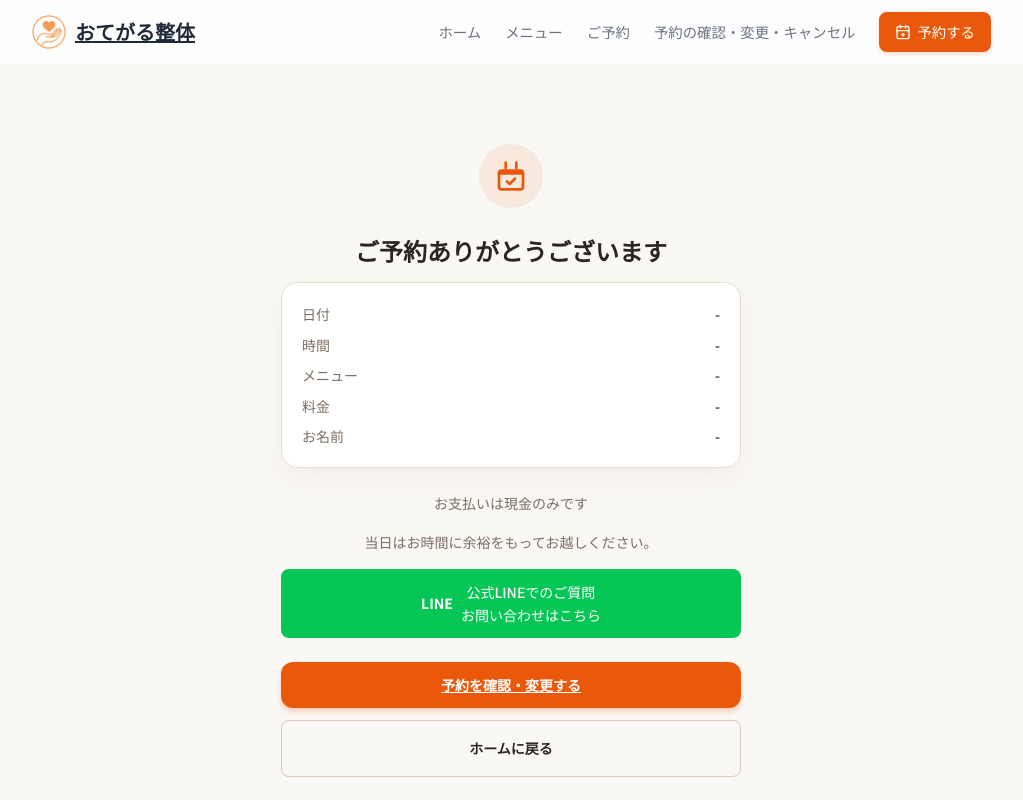
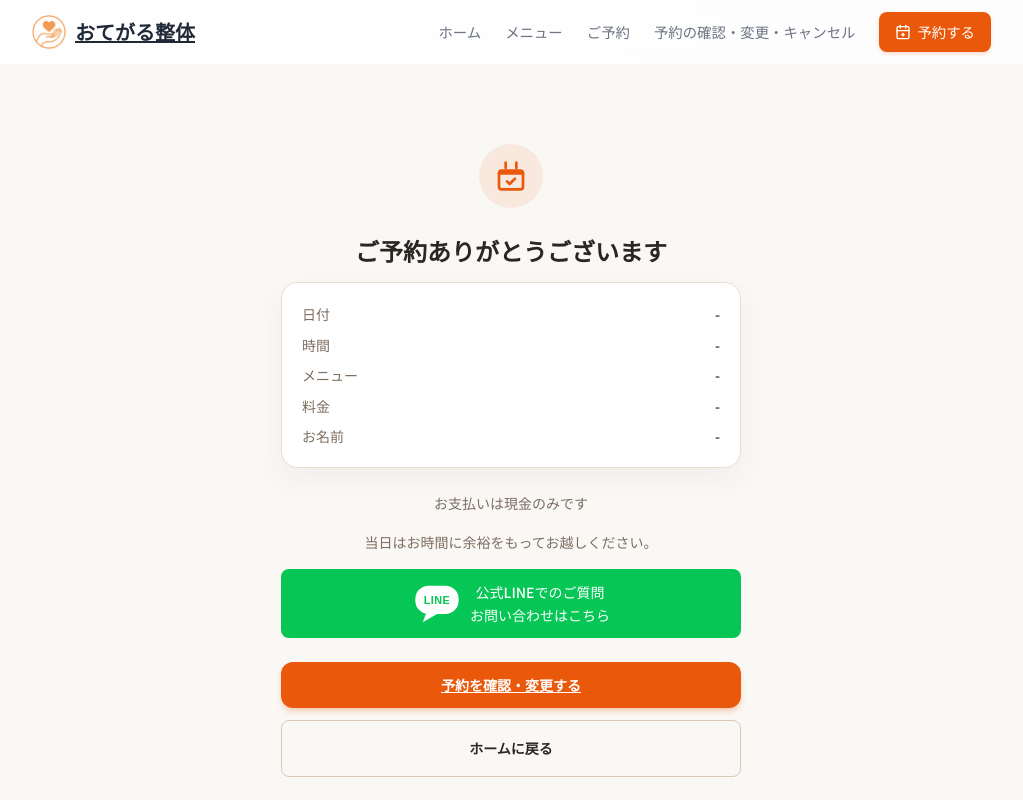
Before and after one commit to otegarubody-cloud/otegaru.body, a Next.js app in the folder otegaru-system/: page /complete in a window 1280 px wide. Shown: the top 800 px of the page, without its empty margins (129-1152 px from the left). Built offline with nearby package versions, Linux system fonts and the light colour scheme.

Commit message:
LINE bubble icon on complete page button

```diff
--- a/otegaru-system/src/app/complete/page.tsx
+++ b/otegaru-system/src/app/complete/page.tsx
@@ -70,7 +70,11 @@ export default async function CompletePage({ searchParams }: { searchParams: Pro
           </p>
 
           <Link href="https://lin.ee/ddFvc0y" target="_blank" style={{ display: 'flex', alignItems: 'center', justifyContent: 'center', gap: '8px', width: '100%', backgroundColor: '#06C755', color: 'white', borderRadius: '8px', padding: '12px 16px', fontWeight: 500, textDecoration: 'none', marginBottom: '24px', fontSize: '0.875rem' }}>
-            <span style={{ fontWeight: 700 }}>LINE</span>
+            <svg width="50" height="42" viewBox="0 0 60 50" style={{ flexShrink: 0, display: 'block' }} aria-hidden="true">
+              <rect x="4" y="3" width="52" height="34" rx="16" fill="#FFFFFF" />
+              <polygon points="18,33 13,47 30,37" fill="#FFFFFF" />
+              <text x="30" y="20" textAnchor="middle" dominantBaseline="central" fontFamily="Arial, Helvetica, sans-serif" fontSize="13" fontWeight="800" letterSpacing="0.5" fill="#06C755">LINE</text>
+            </svg>
             <span>公式LINEでのご質問<br />お問い合わせはこちら</span>
           </Link>
 
```
